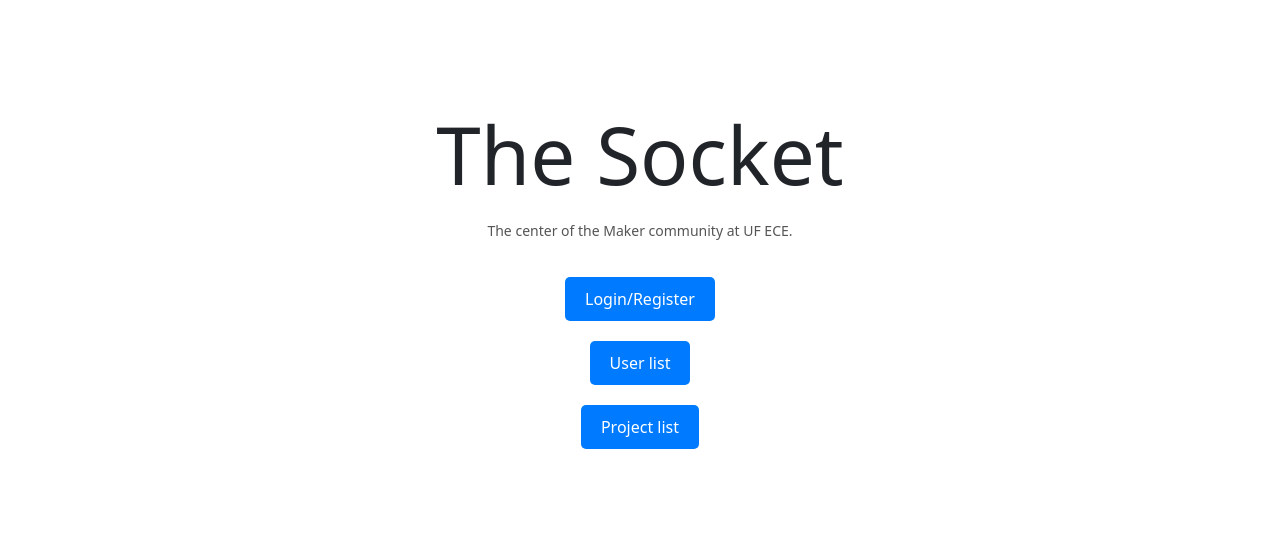
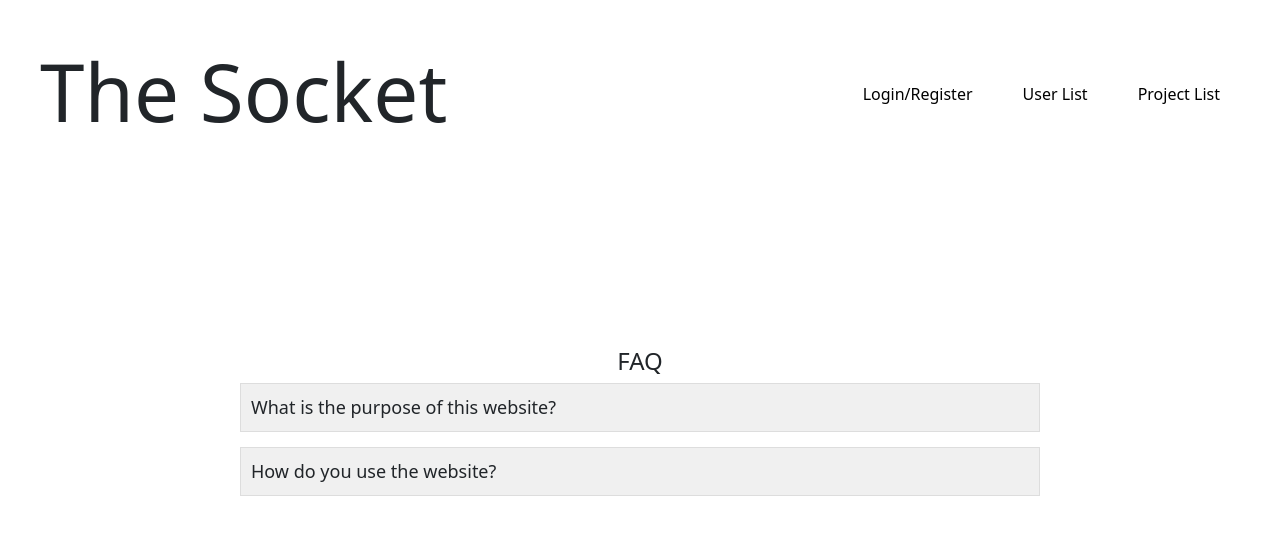
Before and after one commit to HuyNguyen17/Socket, a React (Create React App) app in the folder client/: page / in a window 1280 px wide. Shown: the part 123-658 px from the top of the page. Built offline with nearby package versions, Linux system fonts and the light colour scheme.

Commit message:
Made the home page prettier.

```diff
--- a/client/src/components/HomePageHeader.jsx
+++ /dev/null
@@ -1,11 +0,0 @@
-import React from 'react'
-
-function HomePageHeader() {
-  return (
-    <div>
-      <h1 className="font-weight-light display-1">The Socket</h1>
-    </div>
-  )
-}
-
-export default HomePageHeader
--- a/client/src/routes/HomePage.jsx
+++ b/client/src/routes/HomePage.jsx
@@ -1,27 +1,90 @@
-import React from 'react'
-import HomePageHeader from '../components/HomePageHeader'
+import React, { useState } from 'react';
 import { useNavigate } from 'react-router-dom';
 
 const HomePage = () => {
-  const navigate = useNavigate(); // Hook to handle navigation
+  const navigate = useNavigate();
+  const [openFAQ, setOpenFAQ] = useState(null);
+
+  const toggleFAQ = (index) => {
+    setOpenFAQ(openFAQ === index ? null : index);
+  };
 
   return (
-    <div style={{display: 'flex', flexDirection: 'column', alignItems: 'center', justifyContent: 'center', height: '100vh', textAlign: 'center'}}>
-      <HomePageHeader />
-      <p style={{ fontSize: '14px', color: '#555', marginTop: '10px' }}>
-        The center of the Maker community at UF ECE.
-      </p>
-      <button onClick={() => navigate('/login')} style={{marginTop: '20px', padding: '10px 20px', fontSize: '16px', backgroundColor: '#007BFF', color: 'white', border: 'none', borderRadius: '5px'}}>
-        Login/Register
-      </button>
-      <button onClick={() => navigate('/users')} style={{marginTop: '20px', padding: '10px 20px', fontSize: '16px', backgroundColor: '#007BFF', color: 'white', border: 'none', borderRadius: '5px'}}>
-        User list
-      </button>
-      <button onClick={() => navigate('/projects')} style={{marginTop: '20px', padding: '10px 20px', fontSize: '16px', backgroundColor: '#007BFF', color: 'white', border: 'none', borderRadius: '5px'}}>
-        Project list
-      </button>
+    <div style={{ display: 'flex', flexDirection: 'column', alignItems: 'center', justifyContent: 'center', height: '100vh', textAlign: 'center'}}>
+      <div style={{ display: 'flex', alignItems: 'center', justifyContent: 'space-between', width: '100%', maxWidth: '1200px'}}>
+        <h1 className="font-weight-light display-1" style={{ marginRight: '20px' }}>The Socket</h1>
+        <div style={{display: 'flex' }}>
+          <button
+            onClick={() => navigate('/login')}
+            style={{
+              padding: '10px 20px', fontSize: '16px', backgroundColor: 'transparent', color: 'black', border: 'none',
+              borderBottom: '2px solid transparent', cursor: 'pointer', marginLeft: '10px', transition: 'all 0.3s ease'
+            }}
+            onMouseEnter={(e) => e.target.style.borderBottom = '2px solid black'}
+            onMouseLeave={(e) => e.target.style.borderBottom = '2px solid transparent'}
+          >
+            Login/Register
+          </button>
+          <button
+            onClick={() => navigate('/users')}
+            style={{
+              padding: '10px 20px', fontSize: '16px', backgroundColor: 'transparent', color: 'black', border: 'none',
+              borderBottom: '2px solid transparent', cursor: 'pointer', marginLeft: '10px', transition: 'all 0.3s ease'
+            }}
+            onMouseEnter={(e) => e.target.style.borderBottom = '2px solid black'}
+            onMouseLeave={(e) => e.target.style.borderBottom = '2px solid transparent'}
+          >
+            User List
+          </button>
+          <button
+            onClick={() => navigate('/projects')}
+            style={{
+              padding: '10px 20px', fontSize: '16px', backgroundColor: 'transparent', color: 'black', border: 'none',
+              borderBottom: '2px solid transparent', cursor: 'pointer', marginLeft: '10px', transition: 'all 0.3s ease'
+            }}
+            onMouseEnter={(e) => e.target.style.borderBottom = '2px solid black'}
+            onMouseLeave={(e) => e.target.style.borderBottom = '2px solid transparent'}
+          >
+            Project List
+          </button>
+        </div>
+      </div>
+
+      <div style={{marginTop: '200px', width: '80%', maxWidth: '800px', textAlign: 'left' }}>
+        <h2 style={{fontSize: '24px', textAlign: 'center'}}>FAQ</h2>
+        <div>
+          <div style={{marginBottom: '15px' }}>
+            <div
+              style={{fontSize: '18px', cursor: 'pointer', padding: '10px', backgroundColor: '#f0f0f0', border: '1px solid #ddd'}}
+              onClick={() => toggleFAQ(0)}
+            >
+              What is the purpose of this website?
+            </div>
+            {openFAQ === 0 && (
+              <div style={{padding: '10px' }}>
+                The Socket is a website for University of Florida ECE students to share their projects and find collaborators.
+              </div>
+            )}
+          </div>
+          <div>
+          <div style={{marginBottom: '15px' }}>
+            <div
+              style={{fontSize: '18px', cursor: 'pointer', padding: '10px', backgroundColor: '#f0f0f0', border: '1px solid #ddd' }}
+              onClick={() => toggleFAQ(1)}
+            >
+              How do you use the website?
+            </div>
+            {openFAQ === 1 && (
+              <div style={{padding: '10px' }}>
+                Click "login/register" to make a user account. You will need a @ufl.edu email to register. Once registered, you can view user projects and submit your own project to be published on the website. Your submission will need to be approved by administration.
+               </div>
+            )}
+          </div>
+        </div>
+      </div>
+    </div>
     </div>
   );
-}
+};
 
 export default HomePage;
```
